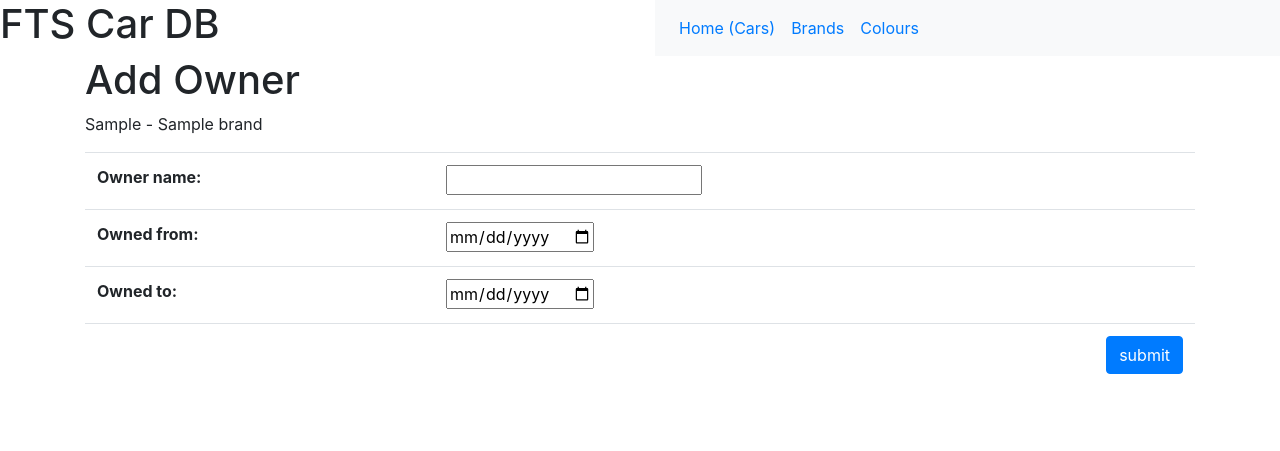
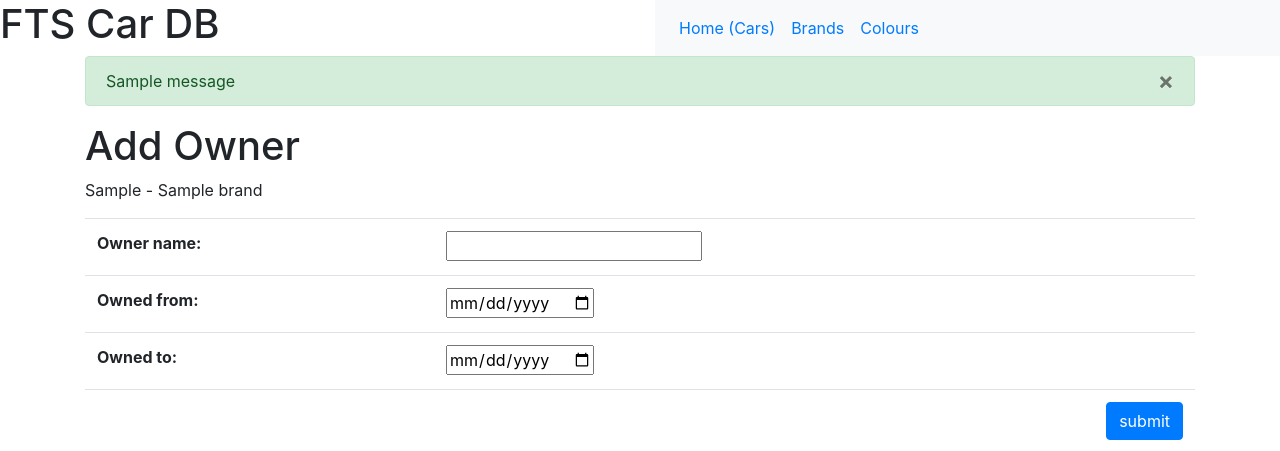
Before and after one commit to cyrilyoh/django-test, a Django app: page /addowner/1/ in a window 1280 px wide. Shown: the top 451 px of the page. Run offline with Django 4.2, Linux system fonts and the light colour scheme; tables that the repository leaves empty hold one stand-in row (values such as "Sample post"); one stand-in notice (Sample message) is shown.

Commit message:
commiting for timebeing.

```diff
--- a/fts/home/templates/addowner.html
+++ b/fts/home/templates/addowner.html
@@ -2,6 +2,16 @@
 
 {% block content %}
 <div class="container">
+    {% if messages %}
+    {% for message in messages %}
+        <div {% if message.tags %} class="alert alert-{{ message.tags }}"{% endif %}>
+            {{ message }}
+            <button type="button" class="close" data-dismiss="alert" aria-label="Close">
+                <span aria-hidden="true">&times;</span>
+            </button>
+        </div>
+    {% endfor %}
+    {% endif %}
     <h1>Add Owner</h1>
     <p>{{ car.model }} - {{ car.brand }}</p>
     <form method="POST">
--- a/fts/home/templates/car_details.html
+++ b/fts/home/templates/car_details.html
@@ -2,6 +2,7 @@
 
 {% block content %}
 <div class="container">
+
     <h1>Car Details</h1>
     <table class="table">
         <tr>
--- a/fts/home/views.py
+++ b/fts/home/views.py
@@ -105,6 +105,13 @@ def add_owner(request, id):
     else:
         carform = OwnerRecordForm(request.POST)
         if carform.is_valid():
+            owned_from = carform.cleaned_data.get('owned_from')
+            owned_to = carform.cleaned_data.get('owned_to')
+
+            overlapping_owners = OwnerRecord.objects.filter(car=carobj, owned_from__lte=owned_to, owned_to__gte=owned_from)
+            if overlapping_owners.exists():
+                messages.error(request, "This car is already owned by someone else during this period.")
+                return render(request, 'addowner.html', {'form': carform, 'car': carobj})
             owner_record = carform.save(commit=False)
             owner_record.car = carobj
             owner_record.save()
```
Also changed, not shown: fts/home/forms.py (line endings or trailing spaces).
